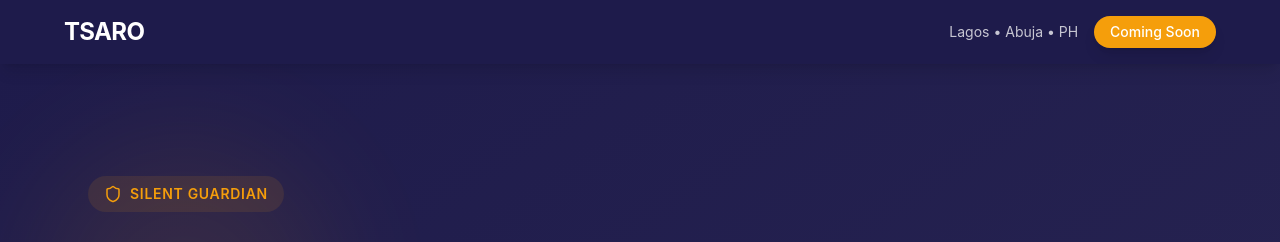
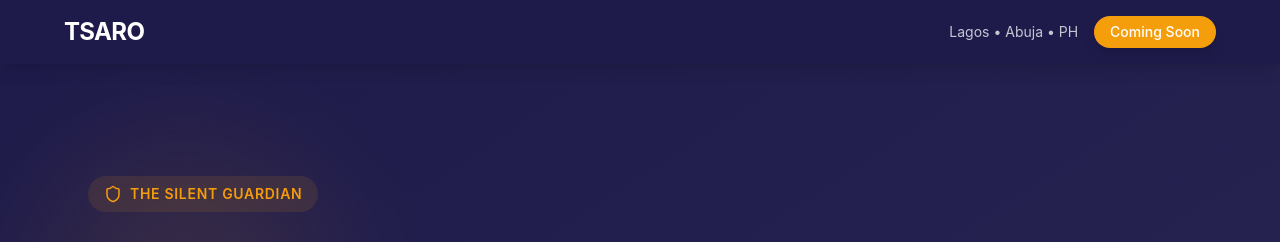
Before and after one commit to toyosee/tsaro, a React (Vite) app: page / in a window 1280 px wide. Shown: the top 242 px of the page. Built offline with nearby package versions, Linux system fonts and the light colour scheme; no server answers.

Commit message:
updated tagline

```diff
--- a/src/App.jsx
+++ b/src/App.jsx
@@ -96,7 +96,7 @@ function App() {
           >
             <motion.div variants={fadeInUp} className="flex items-center gap-2 text-tsaro-amber mb-4 bg-tsaro-amber/10 px-4 py-2 rounded-full w-fit">
               <Shield size={18} />
-              <span className="text-sm font-semibold tracking-wider">SILENT GUARDIAN</span>
+              <span className="text-sm font-semibold tracking-wider">THE SILENT GUARDIAN</span>
             </motion.div>
 
             <motion.h2 variants={fadeInUp} className="text-5xl md:text-7xl font-bold mb-6 leading-tight">
```
